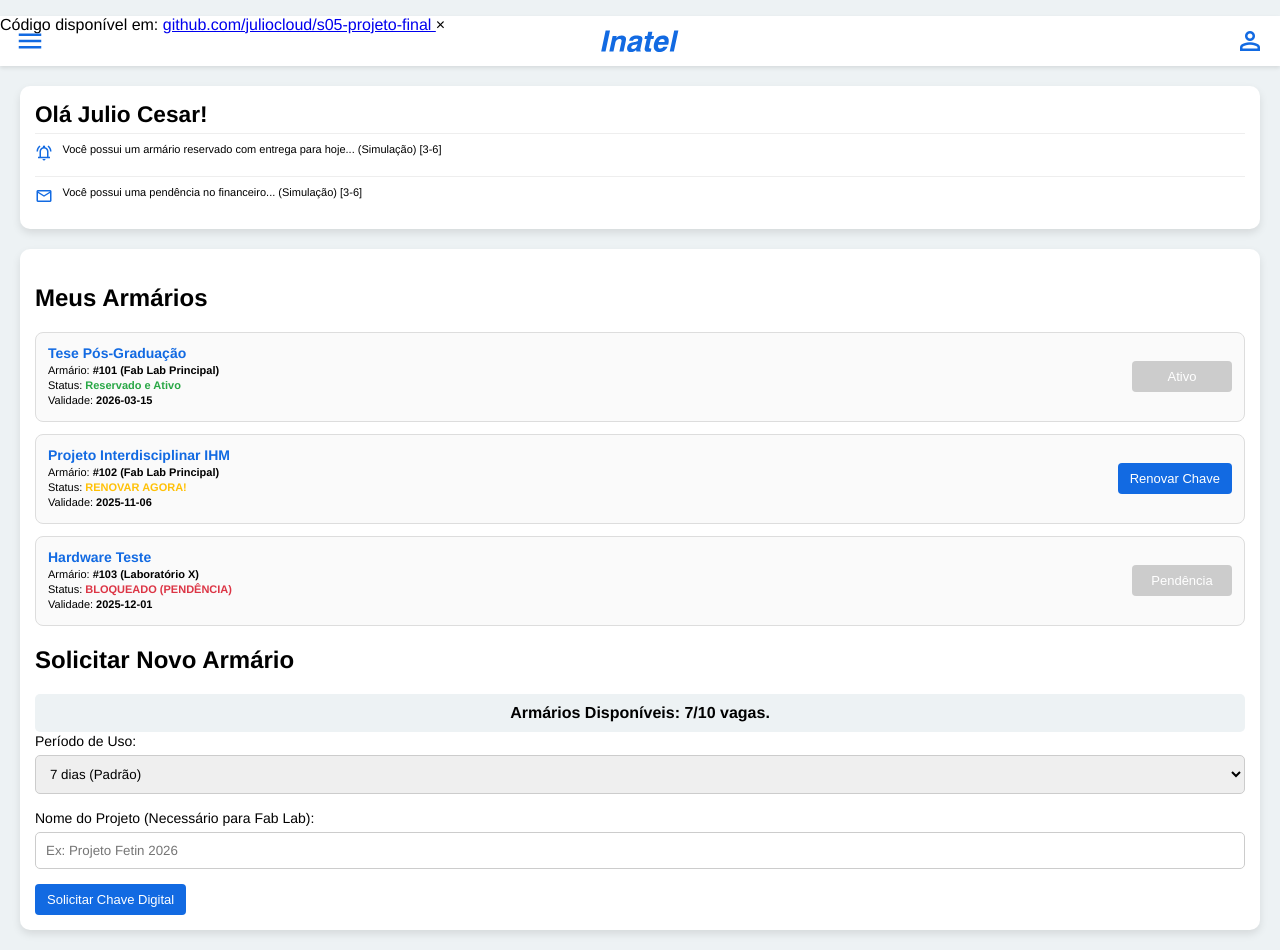
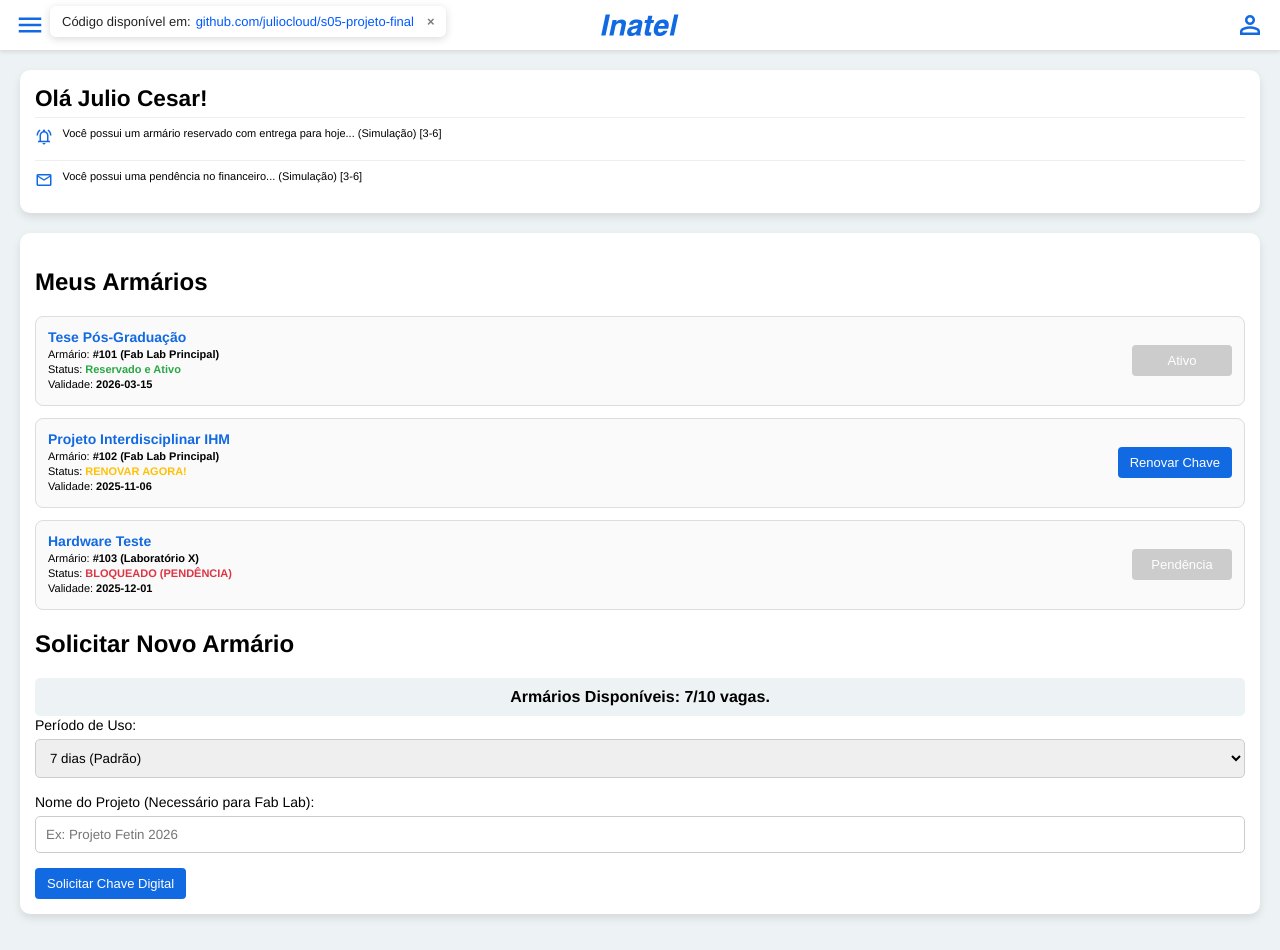
Before and after one commit to juliocloud/s05-projeto-final, a plain HTML site: page index.html in a window 1280 px wide. Drawn offline with nearby package versions, Linux system fonts and the light colour scheme.

Commit message:
ddd styles for repo badge

```diff
--- a/style.css
+++ b/style.css
@@ -222,3 +222,40 @@ header {
     box-sizing: border-box;
     font-family: 'Arimo', sans-serif;
 }
+
+#repo-badge {
+  position: absolute;
+  bottom: 0;
+  left: 50px;
+  background: #fff;
+  padding: 8px 12px;
+  border-radius: 6px;
+  box-shadow: 0 2px 8px rgba(0,0,0,0.15);
+  font-size: 13px;
+  color: #222;
+  display: flex;
+  align-items: center;
+  gap: 5px;
+  z-index: 999;
+}
+
+#repo-badge a {
+  color: #0059ff;
+  text-decoration: none;
+}
+
+#repo-badge a:hover {
+  text-decoration: underline;
+}
+
+#close-badge {
+  margin-left: 8px;
+  cursor: pointer;
+  font-weight: bold;
+  opacity: 0.6;
+  transition: 0.2s;
+}
+
+#close-badge:hover {
+  opacity: 1;
+}
```
